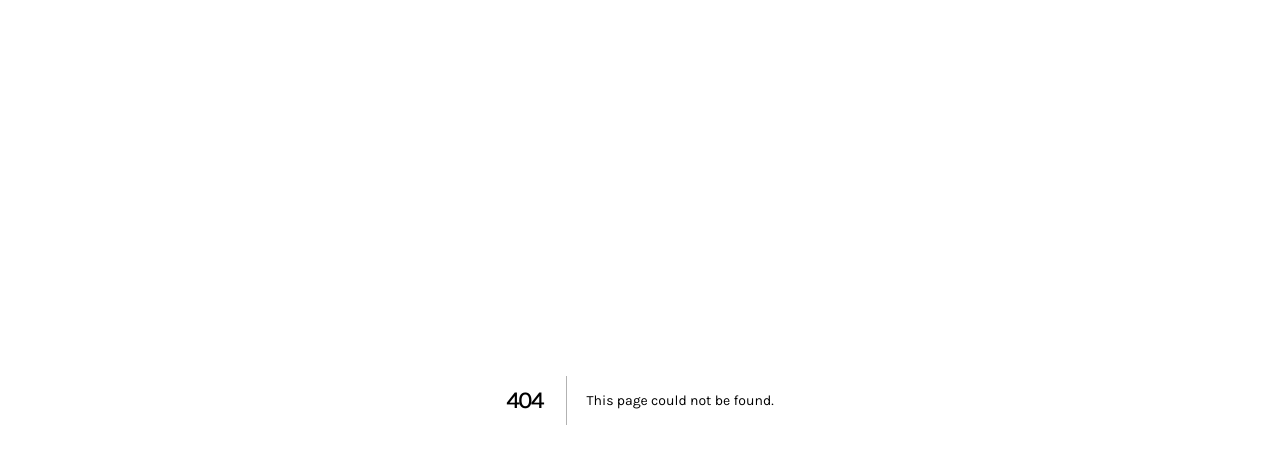
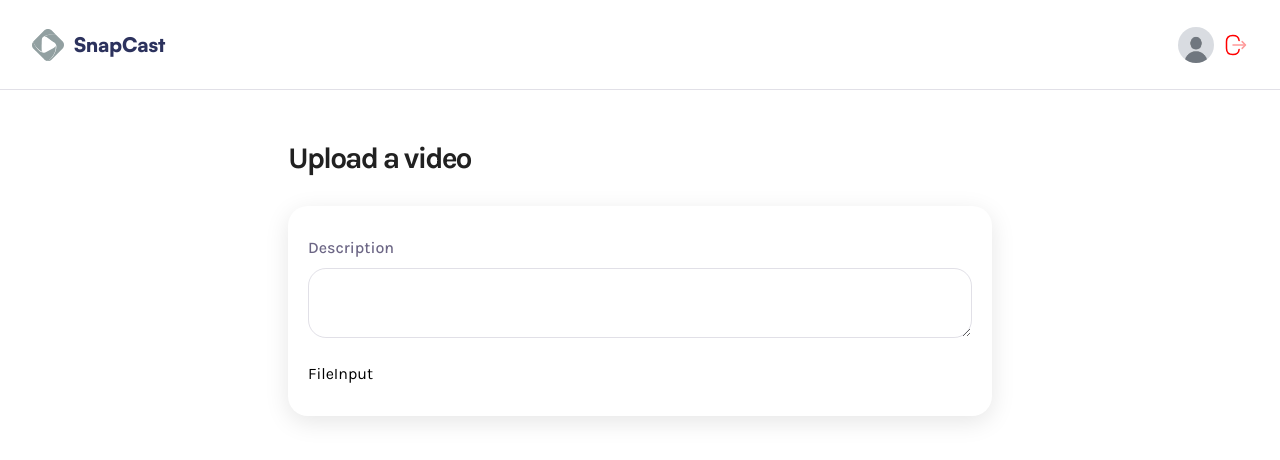
Before and after one commit to ZoirJohn/loom, a Next.js app: page /upload in a window 1280 px wide. Before the commit this address had no page. Shown: the top 460 px of the page. Built offline with nearby package versions, Linux system fonts and the light colour scheme.

Commit message:
Add upload page with file input and form field components

```diff
--- /dev/null
+++ b/app/(root)/upload/page.tsx
@@ -0,0 +1,37 @@
+'use client'
+import { ChangeEvent, useState } from 'react'
+import FileInput from '@/components/FileInput'
+import FormField from '@/components/FormField'
+
+export default function Page() {
+        const [error, setError] = useState<string | null>(null)
+        const [formData, setFormData] = useState({
+                title: '',
+                description: '',
+                visibility: 'public',
+        })
+        const handleInputChange = (e: ChangeEvent<HTMLInputElement | HTMLTextAreaElement>) => {
+                const { name, value } = e.target
+                setFormData((prevState) => ({
+                        ...prevState,
+                        [name]: value,
+                }))
+        }
+        return (
+                <main className='wrapper-md upload-page'>
+                        <h1>Upload a video</h1>
+                        {error && <div className='error-field'>{error}</div>}
+                        <form className='rounded-20 shadow-10 gap-6 w-full flex flex-col px-5 py-7.5'>
+                                <FormField
+                                        id='descriptioon'
+                                        label='Description'
+                                        placeholder='Descrive what this video is about'
+                                        value={formData.description}
+                                        as='textarea'
+                                        onChange={handleInputChange}
+                                />
+                                <FileInput />
+                        </form>
+                </main>
+        )
+}
--- /dev/null
+++ b/components/FileInput.tsx
@@ -0,0 +1,3 @@
+export default function FileInput() {
+        return <div>FileInput</div>
+}
--- /dev/null
+++ b/components/FormField.tsx
@@ -0,0 +1,17 @@
+export default function FormField({ id, label, type = 'text', value, onChange, placeholder, as = 'input', options = [] }: FormFieldProps) {
+        const InputToRender = ({type}:{type:string}) => {
+                if (type == 'textarea') {
+                        return <textarea />
+                } else if (type == 'select') {
+                        return <select />
+                } else {
+                        return <input />
+                }
+        }
+        return (
+                <div className='form-field'>
+                        <label htmlFor={id}>{label}</label>
+			<InputToRender type={as}/>
+                </div>
+        )
+}
```
